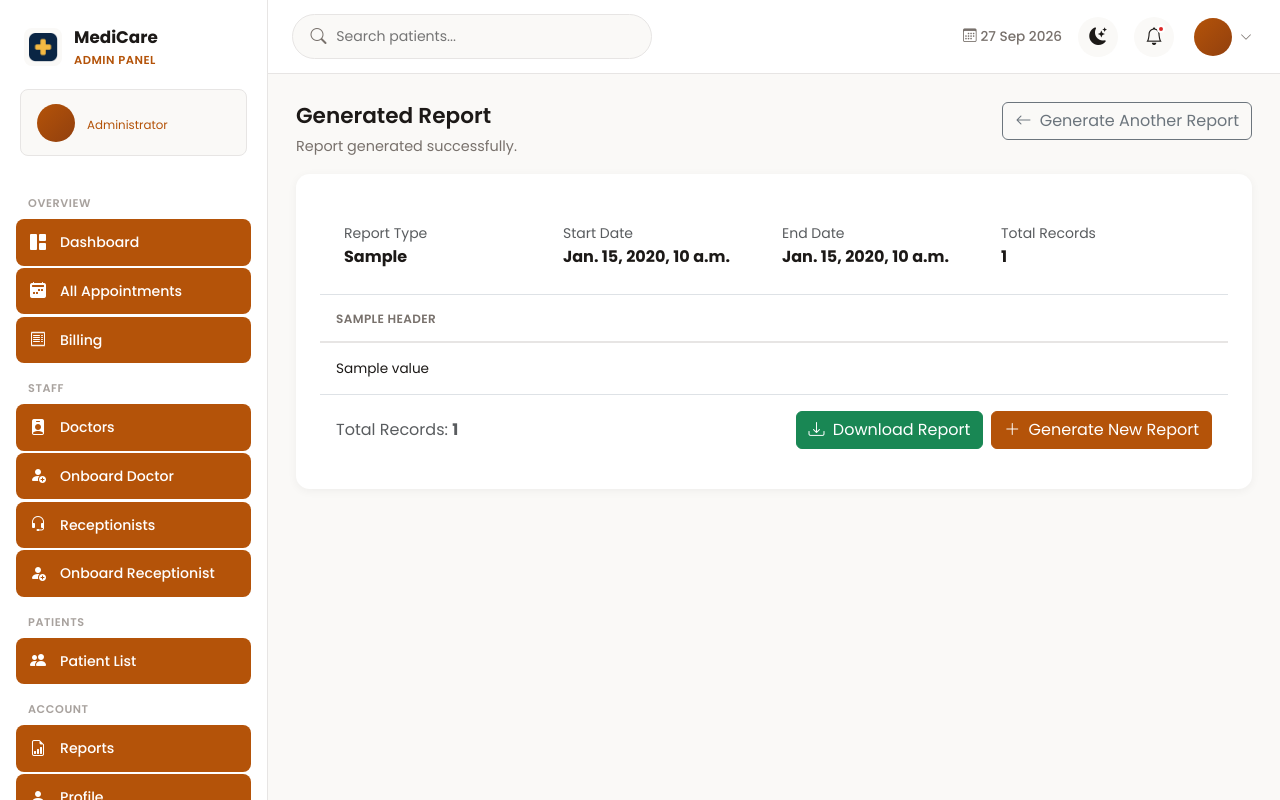
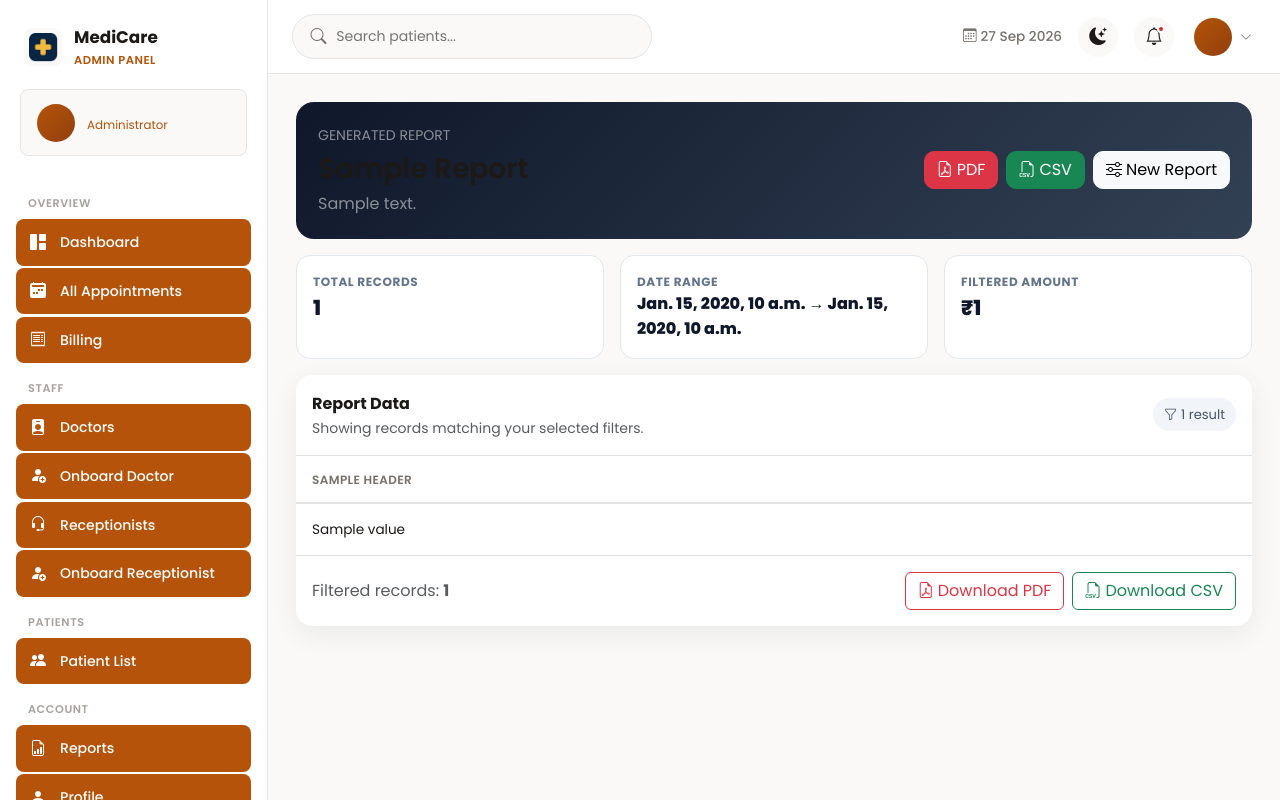
Before and after one commit to lakshitbuilds/Hospital-Management-System, a Django app: template templates/adminpanel/report_result.html in a window 1280 px wide. Run offline with Django 5.2, Linux system fonts and the light colour scheme; the template is opened without the code that fills it: most values are stand-ins (such as "Sample title", 1, 10 or a date in 2020).

Commit message:
Improve report results UI and add PDF CSV exports

```diff
--- a/templates/adminpanel/report_result.html
+++ b/templates/adminpanel/report_result.html
@@ -1,203 +1,22 @@
 {% extends 'adminpanel/base.html' %}
 {% load static %}
-
-{% block title %}Report - Admin Panel{% endblock %}
-
+{% block title %}{{ report_type|title }} Report - Admin Panel{% endblock %}
 {% block css %}
 <link rel="stylesheet" href="{% static 'css/adminpanel/list.css' %}">
+<style>
+.report-head{background:linear-gradient(135deg,#0f172a,#334155);color:white;border-radius:18px;padding:22px}.stat-box{background:#fff;border:1px solid #e2e8f0;border-radius:14px;padding:16px;height:100%}.stat-label{font-size:.75rem;text-transform:uppercase;letter-spacing:.05em;color:#64748b;font-weight:700}.stat-value{font-size:1.3rem;font-weight:750;color:#0f172a}.filter-chip{display:inline-flex;align-items:center;background:#f1f5f9;color:#475569;border-radius:999px;padding:6px 11px;font-size:.82rem}.report-table-card{border:0;border-radius:16px;box-shadow:0 8px 28px rgba(15,23,42,.07);overflow:hidden}.report-actions .btn{border-radius:10px}.data-table td,.data-table th{white-space:nowrap}
+</style>
 {% endblock %}
-
 {% block content %}
-
-<div class="d-flex justify-content-between align-items-start flex-wrap gap-2 mb-3">
-
-    <div>
-        <h4 class="adm-page-title">
-            Generated Report
-        </h4>
-
-        <p class="adm-page-subtitle mb-0">
-            Report generated successfully.
-        </p>
-    </div>
-
-    <a
-        href="{% url 'generate_report' %}"
-        class="btn btn-outline-secondary"
-    >
-        <i class="bi bi-arrow-left me-1"></i>
-        Generate Another Report
-    </a>
-
+<div class="report-head d-flex justify-content-between align-items-center flex-wrap gap-3 mb-3"><div><div class="text-white-50 small mb-1">GENERATED REPORT</div><h3 class="mb-1">{{ report_type|title }} Report</h3><div class="text-white-50">{{ filter_summary }}</div></div><div class="report-actions d-flex gap-2 flex-wrap"><a href="{% querystring format='pdf' %}" class="btn btn-danger"><i class="bi bi-file-earmark-pdf me-1"></i>PDF</a><a href="{% querystring format='csv' %}" class="btn btn-success"><i class="bi bi-filetype-csv me-1"></i>CSV</a><a href="{% url 'generate_report' %}" class="btn btn-light"><i class="bi bi-sliders me-1"></i>New Report</a></div></div>
+<div class="row g-3 mb-3">
+ <div class="col-md-4"><div class="stat-box"><div class="stat-label">Total Records</div><div class="stat-value">{{ total_records }}</div></div></div>
+ <div class="col-md-4"><div class="stat-box"><div class="stat-label">Date Range</div><div class="stat-value fs-6">{{ start_date|default:'Any date' }} → {{ end_date|default:'Any date' }}</div></div></div>
+ <div class="col-md-4"><div class="stat-box"><div class="stat-label">{% if total_amount != None %}Filtered Amount{% else %}Report Type{% endif %}</div><div class="stat-value">{% if total_amount != None %}₹{{ total_amount }}{% else %}{{ report_type|title }}{% endif %}</div></div></div>
 </div>
-
-
-<div class="adm-card">
-
-    <!-- Report Information -->
-
-    <div class="p-4 border-bottom">
-
-        <div class="row g-3">
-
-            <div class="col-md-3">
-
-                <small class="text-muted d-block">
-                    Report Type
-                </small>
-
-                <strong>
-                    {{ report_type|title }}
-                </strong>
-
-            </div>
-
-
-            <div class="col-md-3">
-
-                <small class="text-muted d-block">
-                    Start Date
-                </small>
-
-                <strong>
-                    {% if start_date %}
-                        {{ start_date }}
-                    {% else %}
-                        All
-                    {% endif %}
-                </strong>
-
-            </div>
-
-
-            <div class="col-md-3">
-
-                <small class="text-muted d-block">
-                    End Date
-                </small>
-
-                <strong>
-                    {% if end_date %}
-                        {{ end_date }}
-                    {% else %}
-                        All
-                    {% endif %}
-                </strong>
-
-            </div>
-
-
-            <div class="col-md-3">
-
-                <small class="text-muted d-block">
-                    Total Records
-                </small>
-
-                <strong>
-                    {{ total_records }}
-                </strong>
-
-            </div>
-
-        </div>
-
-    </div>
-
-
-    <!-- Report Table -->
-
-    <div class="table-responsive">
-
-        <table class="data-table">
-
-            <thead>
-
-                <tr>
-
-                    {% for header in headers %}
-                        <th>
-                            {{ header }}
-                        </th>
-                    {% endfor %}
-
-                </tr>
-
-            </thead>
-
-
-            <tbody>
-
-                {% for row in rows %}
-
-                <tr>
-
-                    {% for value in row %}
-
-                        <td>
-                            {{ value }}
-                        </td>
-
-                    {% endfor %}
-
-                </tr>
-
-                {% empty %}
-
-                <tr>
-
-                    <td
-                        colspan="{{ headers|length }}"
-                        class="text-center text-muted py-5"
-                    >
-
-                        <i class="bi bi-file-earmark-x fs-3 d-block mb-2"></i>
-
-                        No records found for the selected filters.
-
-                    </td>
-
-                </tr>
-
-                {% endfor %}
-
-            </tbody>
-
-        </table>
-
-    </div>
-
-
-    <!-- Footer -->
-<div class="p-3 border-top d-flex justify-content-between align-items-center flex-wrap gap-2">
-
-    <span class="text-muted">
-        Total Records: <strong>{{ total_records }}</strong>
-    </span>
-
-    <div class="d-flex gap-2">
-
-        <!-- Download Report -->
-        <a
-            href="{% querystring format='csv' %}"
-            class="btn btn-success"
-        >
-            <i class="bi bi-download me-1"></i>
-            Download Report
-        </a>
-
-        <!-- Generate New Report -->
-        <a
-            href="{% url 'generate_report' %}"
-            class="btn btn-primary"
-        >
-            <i class="bi bi-plus-lg me-1"></i>
-            Generate New Report
-        </a>
-
-    </div>
-
+<div class="report-table-card bg-white">
+ <div class="p-3 border-bottom d-flex justify-content-between align-items-center flex-wrap gap-2"><div><strong>Report Data</strong><div class="text-muted small">Showing records matching your selected filters.</div></div><span class="filter-chip"><i class="bi bi-funnel me-1"></i>{{ total_records }} result{{ total_records|pluralize }}</span></div>
+ <div class="table-responsive"><table class="data-table mb-0"><thead><tr>{% for header in headers %}<th>{{ header }}</th>{% endfor %}</tr></thead><tbody>{% for row in rows %}<tr>{% for value in row %}<td>{{ value }}</td>{% endfor %}</tr>{% empty %}<tr><td colspan="{{ headers|length }}" class="text-center py-5"><i class="bi bi-search fs-2 text-muted d-block mb-2"></i><strong>No matching records</strong><div class="text-muted small">Try changing or clearing some filters.</div></td></tr>{% endfor %}</tbody></table></div>
+ <div class="p-3 border-top d-flex justify-content-between align-items-center flex-wrap gap-2"><span class="text-muted">Filtered records: <strong>{{ total_records }}</strong></span><div class="d-flex gap-2"><a href="{% querystring format='pdf' %}" class="btn btn-outline-danger"><i class="bi bi-file-earmark-pdf me-1"></i>Download PDF</a><a href="{% querystring format='csv' %}" class="btn btn-outline-success"><i class="bi bi-filetype-csv me-1"></i>Download CSV</a></div></div>
 </div>
-
-
-
 {% endblock %}
```
